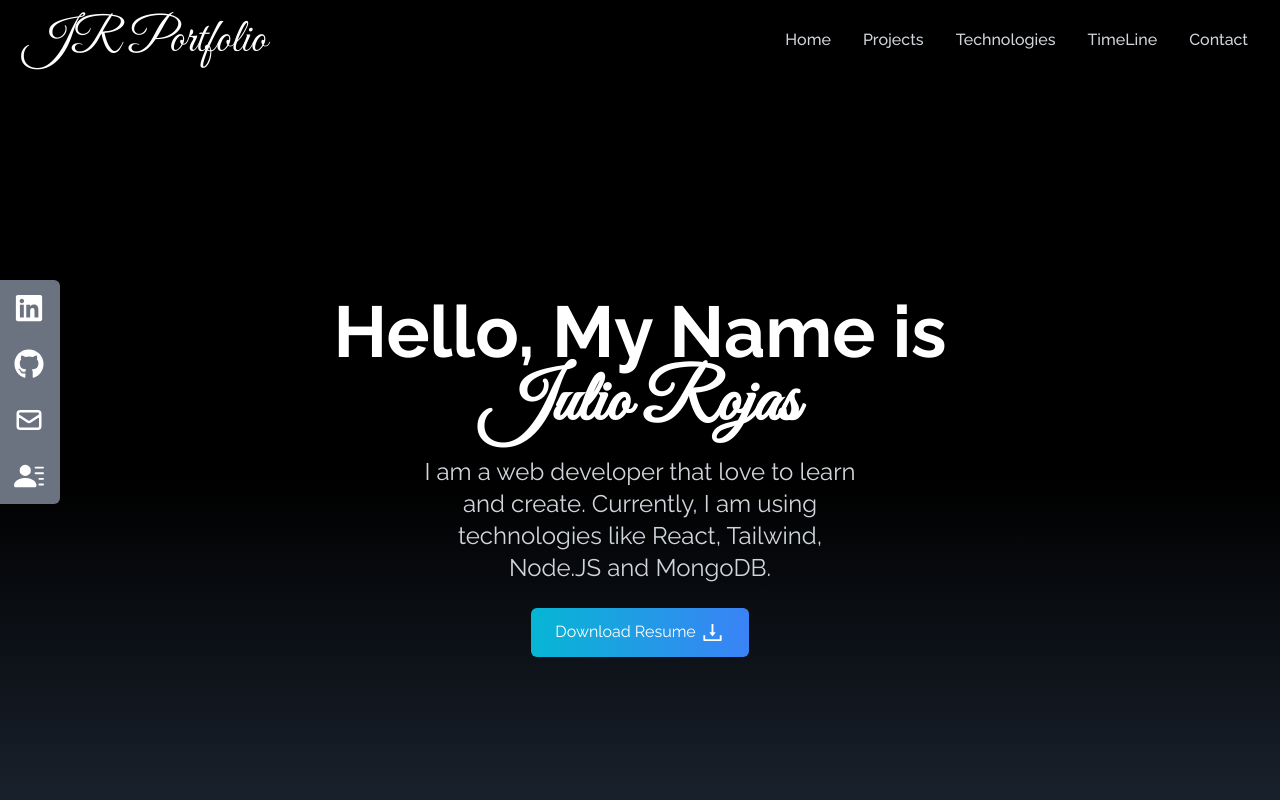
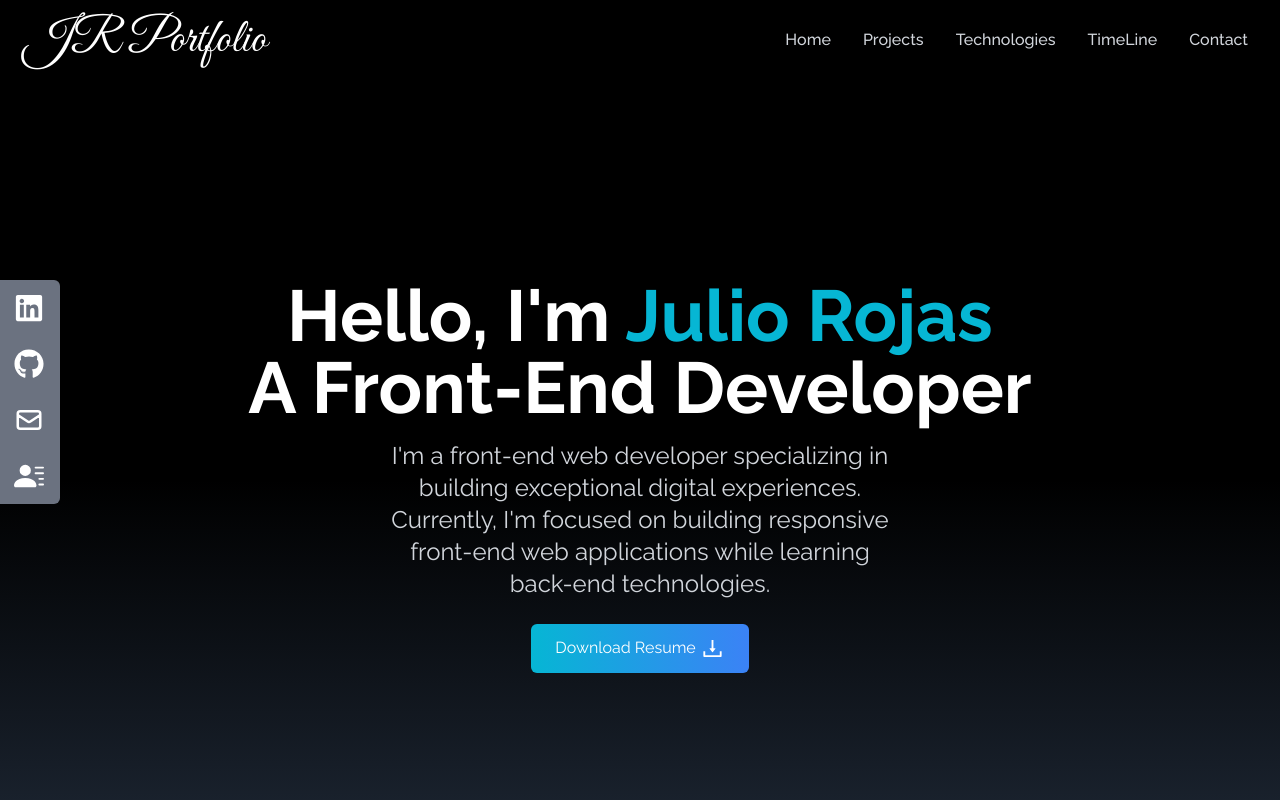
Before and after one commit to juliorojas81871/portfolio, a React (Create React App) app: page /portfolio/projects/1 in a window 1280 px wide. Shown: the top 800 px of the page. Built offline with nearby package versions, Linux system fonts and the light colour scheme; the HTML template or start-up script is replaced by a standard one.

Commit message:
edit to home and adding gh-pages

```diff
--- a/package.json
+++ b/package.json
@@ -1,4 +1,5 @@
 {
+  "homepage": "https://juliorojas81871.github.io/portfolio",
   "name": "portfolio",
   "version": "0.1.0",
   "private": true,
@@ -8,6 +9,7 @@
     "@testing-library/user-event": "^13.5.0",
     "cross-env": "^7.0.3",
     "dotenv": "^16.0.2",
+    "gh-pages": "^4.0.0",
     "react": "^18.2.0",
     "react-dom": "^18.2.0",
     "react-dotenv": "^0.1.3",
@@ -19,6 +21,8 @@
   },
   "scripts": {
     "start": "react-scripts start",
+    "predeploy": "npm run build",
+    "deploy": "gh-pages -d build",
     "build": "react-scripts build",
     "test": "react-scripts test",
     "eject": "react-scripts eject"
--- a/src/components/Home.jsx
+++ b/src/components/Home.jsx
@@ -10,15 +10,14 @@ const Home = () => {
       <div className='max-w-screen-lg mx-auto flex flex-col items-center justify-center h-full px-4 md:flex-row'>
         <div className='flex flex-col justify-center items-center h-full'>
           <h2 className='text-4xl sm:text-7xl font-bold text-white'>
-                    Hello, My Name is
+              Hello, I'm <span className='text-cyan-500'>Julio Rojas</span>
           </h2>
-                <h2 className='text-4xl sm:text-7xl font-bold text-white font-signature'>
-                    Julio Rojas
+          <h2 className='text-3xl sm:text-7xl font-bold text-white'>
+            A Front-End Developer
           </h2>
-                <p className='text-gray-300 py-4 max-w-md text-center text-2xl sm:test-3xl'>
-                    I am a web developer that love to learn and create.
-                    Currently, I am using technologies like
-                    React, Tailwind, Node.JS and MongoDB.
+          <p className='text-gray-300 py-4 max-w-lg text-center text-2xl sm:test-3xl'>
+              I'm a front-end web developer specializing in building exceptional digital experiences.
+              Currently, I'm focused on building responsive front-end web applications while learning back-end technologies.
           </p>
             <a
                 href='/Julio Rojas - Resume.pdf'
--- a/src/components/NavBar.jsx
+++ b/src/components/NavBar.jsx
@@ -52,7 +52,7 @@ const NavBar = () => {
             </div>
             {/* for NavBar in mobile */}
             {nav && (
-                <ul className='flex flex-col justify-center items-center absolute top-0 left-0 w-full bg-gradient-to-b from-black to-gray-800 text-gray-300'>
+                <ul className='flex flex-col justify-center items-center absolute top-0 left-0 w-full bg-black text-gray-300'>
                 {links.map(({id, link}) =>(
                     <li
                         key={id}
```
Also changed, not shown: 1 other file (tests, documents, lock files or other folders). Lines whose indentation alone changed are shown as unchanged.
